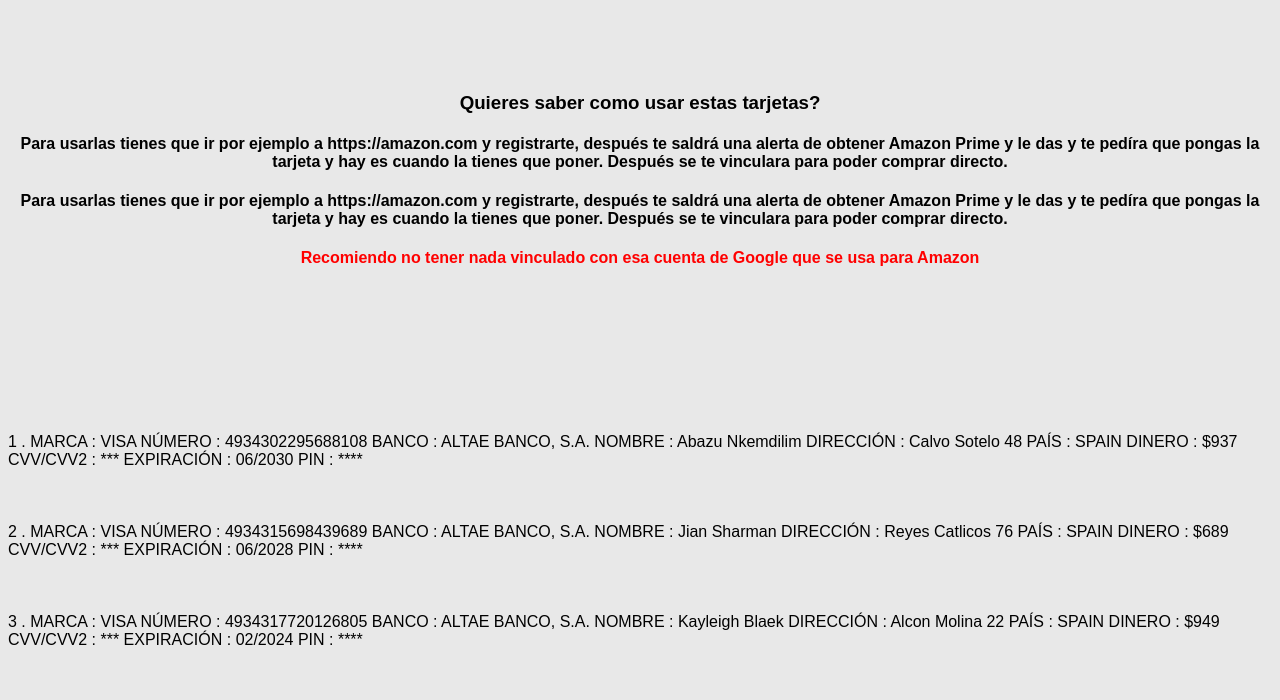
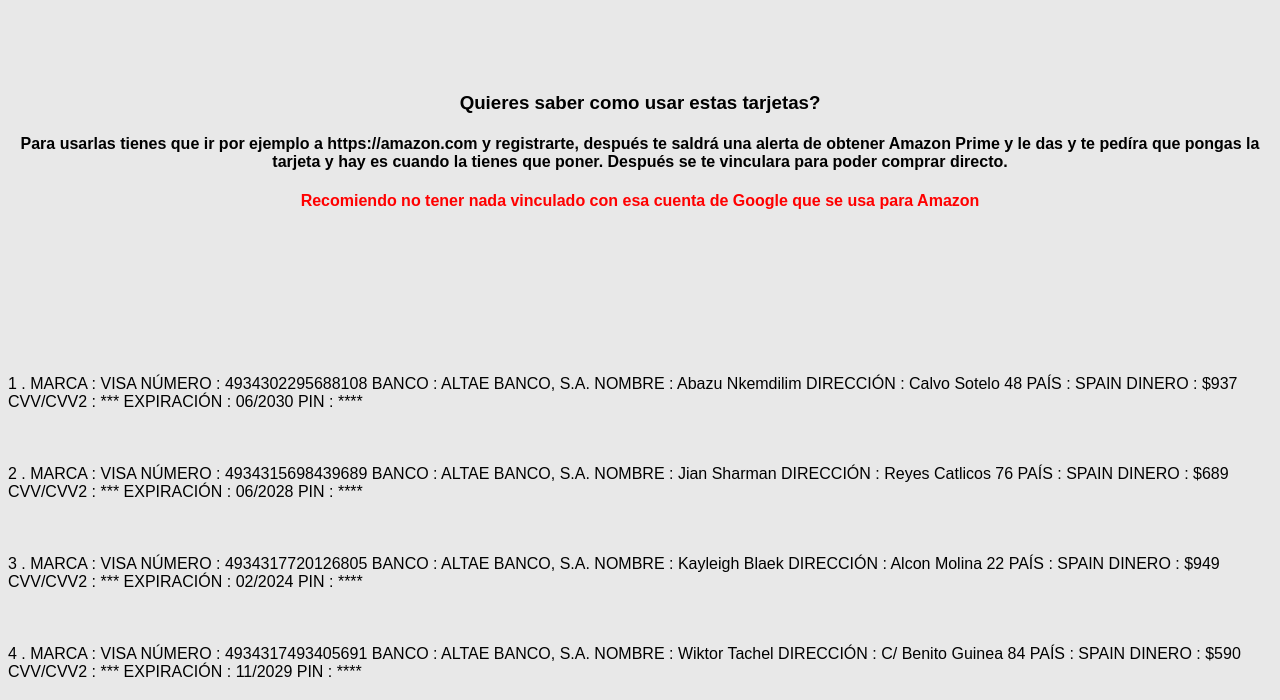
Before and after one commit to K4os0/menu, a plain HTML site: page tarjetas.html in a window 1280 px wide. Shown: the part 79-779 px from the top of the page. Drawn offline with Linux system fonts and the light colour scheme.

Commit message:
Update tarjetas.html

```diff
--- a/tarjetas.html
+++ b/tarjetas.html
@@ -15,7 +15,6 @@
 <center>
 <h4>Para usarlas tienes que ir por ejemplo a https://amazon.com y registrarte, después te saldrá una alerta de obtener Amazon Prime y le das y te pedíra que pongas la tarjeta y hay es cuando la tienes que poner. Después se te vinculara para poder comprar directo.</h4>
 
-<h4>Para usarlas tienes que ir por ejemplo a https://amazon.com y registrarte, después te saldrá una alerta de obtener Amazon Prime y le das y te pedíra que pongas la tarjeta y hay es cuando la tienes que poner. Después se te vinculara para poder comprar directo.</h4>
 
 
 
```
